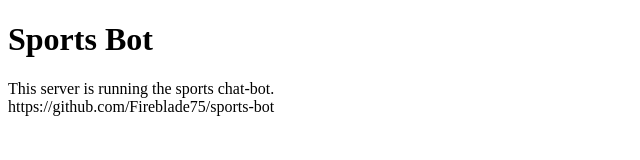
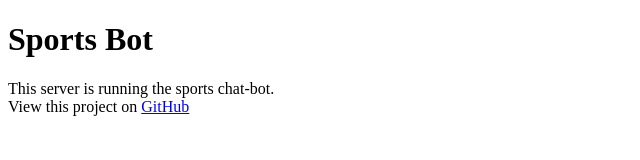
Before and after one commit to Fireblade75/sports-bot, a website: page index.html in a window 1280 px wide. Shown: the whole page, without its empty margins (0-640 px from the left). Drawn offline with Linux system fonts and the light colour scheme.

Commit message:
update url

```diff
--- a/index.html
+++ b/index.html
@@ -10,7 +10,7 @@
     <h1>Sports Bot</h1>
     <p>
         This server is running the sports chat-bot.<br/>
-        <a>https://github.com/Fireblade75/sports-bot</a>
+        View this project on <a href="https://github.com/Fireblade75/sports-bot">GitHub</a>
     </p>
 </body>
 </html>
```
